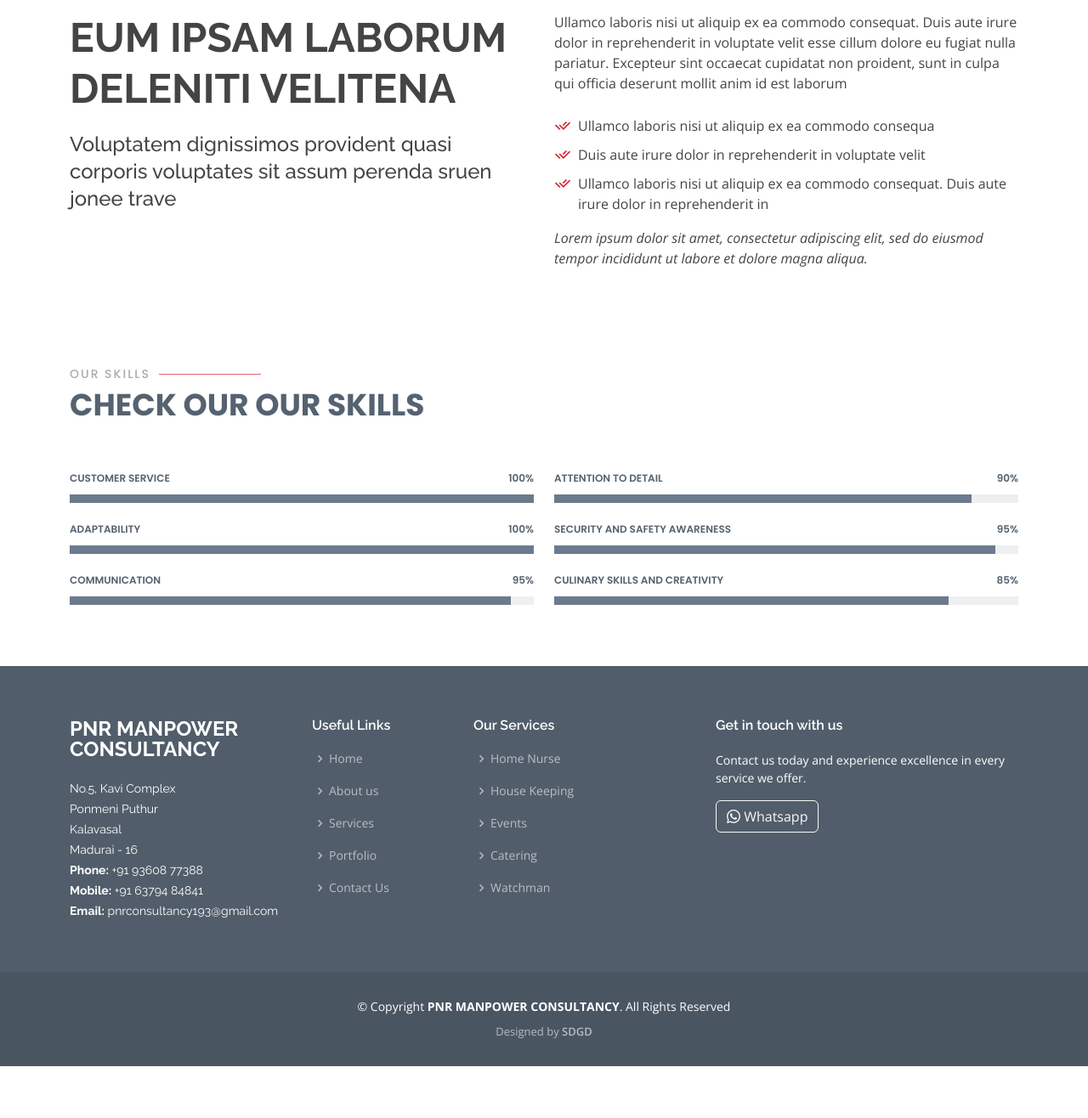
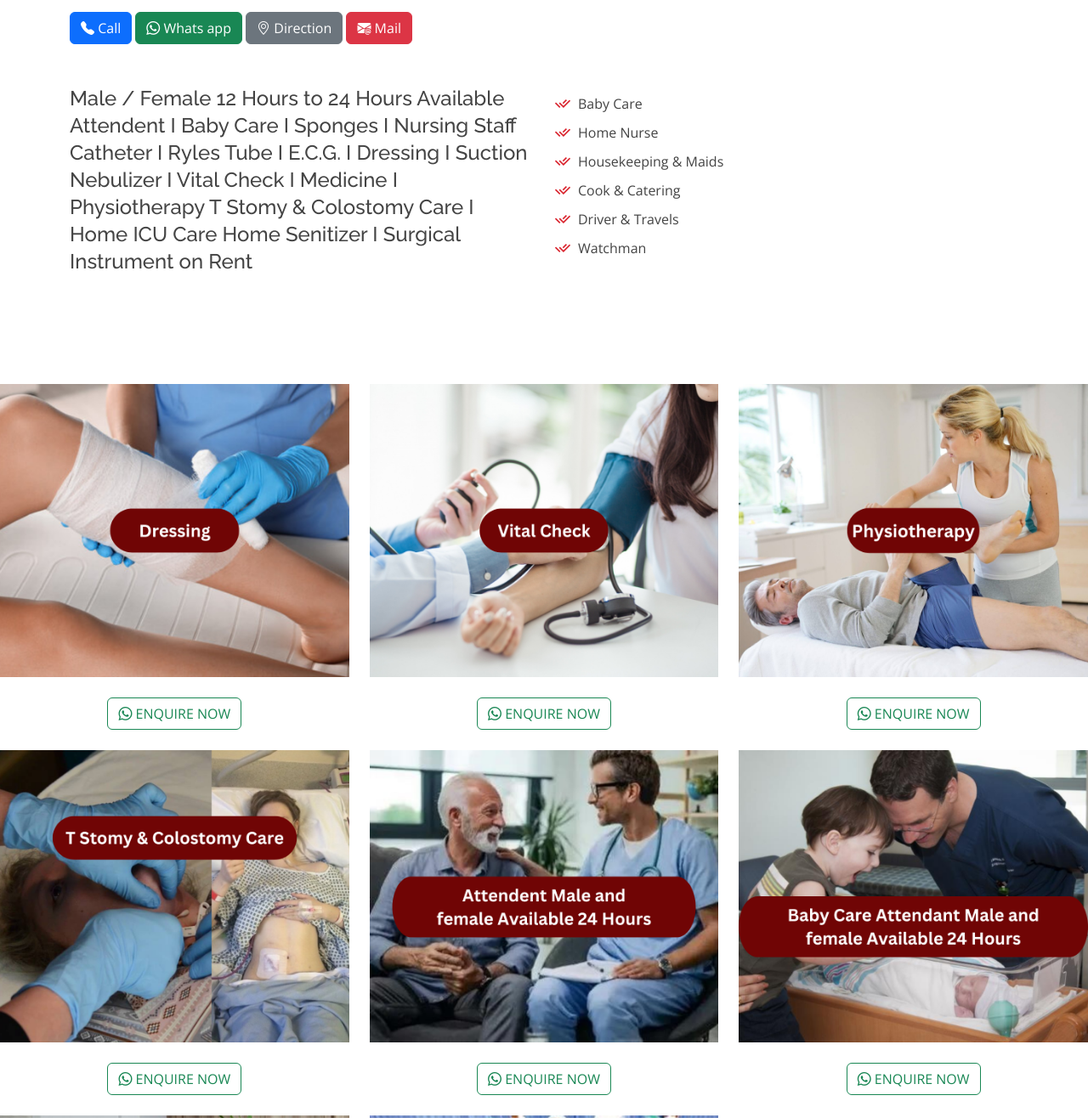
Before and after one commit to vengatp14/PNR_Consultancy, a plain HTML site: page about.html in a window 1280 px wide. Shown: the part 200-1516 px from the top of the page at 85% size. Before the commit the page ends 1455 px from the top, so only its background shows below. Drawn offline with nearby package versions, Linux system fonts and the light colour scheme.

Commit message:
modification

```diff
--- a/about.html
+++ b/about.html
@@ -78,30 +78,98 @@
       <div class="container">
 
         <div class="row content">
+
+          <div class="col-lg-12 mb-5">
+<button class="btn btn-primary"><i class="bi bi-telephone-fill"></i> Call</button>
+<button class="btn btn-success"><i class="bi bi-whatsapp"></i> Whats app</button>
+<button class="btn btn-secondary"><i class="bi bi-geo-alt"></i> Direction </button>
+<button class="btn btn-danger"><i class="bi bi-envelope-at-fill"></i> Mail</button>
+          </div>
+
           <div class="col-lg-6">
-            <h2>Eum ipsam laborum deleniti velitena</h2>
-            <h3>Voluptatem dignissimos provident quasi corporis voluptates sit assum perenda sruen jonee trave</h3>
+            <h3>Male / Female 12 Hours to 24 Hours Available
+              Attendent I Baby Care I Sponges I Nursing Staff
+              Catheter I Ryles Tube I E.C.G. I Dressing I Suction
+              Nebulizer I Vital Check I Medicine I Physiotherapy
+              T Stomy & Colostomy Care I Home ICU Care
+              Home Senitizer I Surgical Instrument on Rent</h3>
           </div>
           <div class="col-lg-6 pt-4 pt-lg-0">
-            <p>
-              Ullamco laboris nisi ut aliquip ex ea commodo consequat. Duis aute irure dolor in reprehenderit in voluptate
-              velit esse cillum dolore eu fugiat nulla pariatur. Excepteur sint occaecat cupidatat non proident, sunt in
-              culpa qui officia deserunt mollit anim id est laborum
-            </p>
             <ul>
-              <li><i class="ri-check-double-line"></i> Ullamco laboris nisi ut aliquip ex ea commodo consequa</li>
-              <li><i class="ri-check-double-line"></i> Duis aute irure dolor in reprehenderit in voluptate velit</li>
-              <li><i class="ri-check-double-line"></i> Ullamco laboris nisi ut aliquip ex ea commodo consequat. Duis aute irure dolor in reprehenderit in</li>
+              <li><i class="ri-check-double-line"></i> Baby Care</li>
+              <li><i class="ri-check-double-line"></i> Home Nurse</li>
+              <li><i class="ri-check-double-line"></i> Housekeeping & Maids</li>
+              <li><i class="ri-check-double-line"></i> Cook & Catering</li>
+              <li><i class="ri-check-double-line"></i> Driver & Travels</li>
+              <li><i class="ri-check-double-line"></i> Watchman</li>
             </ul>
-            <p class="fst-italic">
-              Lorem ipsum dolor sit amet, consectetur adipiscing elit, sed do eiusmod tempor incididunt ut labore et dolore
-              magna aliqua.
-            </p>
           </div>
         </div>
 
       </div>
     </section><!-- End About Section -->
+
+    <section>
+      <div class="row">
+        <div class="col-lg-4">
+          <img src="./assets/img/1.png" class="img-fluid" alt="">
+          <a target="_blank" class="d-flex justify-content-center" href="https://wa.me/+918608808943">
+            <button class="btn btn-outline-success my-4 "><i class="bi bi-whatsapp"></i>
+              ENQUIRE NOW </button>
+          </a>
+        </div>
+        <div class="col-lg-4">
+          <img src="./assets/img/2.png" class="img-fluid" alt="">
+          <a target="_blank" class="d-flex justify-content-center" href="https://wa.me/+918608808943">
+            <button class="btn btn-outline-success my-4 "><i class="bi bi-whatsapp"></i>
+              ENQUIRE NOW </button>
+          </a>
+        </div>
+        <div class="col-lg-4">
+          <img src="./assets/img/3.png" class="img-fluid" alt="">
+           <a target="_blank" class="d-flex justify-content-center" href="https://wa.me/+918608808943">
+            <button class="btn btn-outline-success my-4 "><i class="bi bi-whatsapp"></i>
+              ENQUIRE NOW </button>
+          </a>
+        </div>
+        <div class="col-lg-4">
+          <img src="./assets/img/4.png" class="img-fluid" alt="">
+           <a target="_blank" class="d-flex justify-content-center" href="https://wa.me/+918608808943">
+            <button class="btn btn-outline-success my-4 "><i class="bi bi-whatsapp"></i>
+              ENQUIRE NOW </button>
+          </a>
+        </div>
+        <div class="col-lg-4">
+          <img src="./assets/img/5.png" class="img-fluid" alt="">
+           <a target="_blank" class="d-flex justify-content-center" href="https://wa.me/+918608808943">
+            <button class="btn btn-outline-success my-4 "><i class="bi bi-whatsapp"></i>
+              ENQUIRE NOW </button>
+          </a>
+        </div>
+        <div class="col-lg-4">
+          <img src="./assets/img/6.png" class="img-fluid" alt="">
+           <a target="_blank" class="d-flex justify-content-center" href="https://wa.me/+918608808943">
+            <button class="btn btn-outline-success my-4 "><i class="bi bi-whatsapp"></i>
+              ENQUIRE NOW </button>
+          </a>
+        </div>
+        <div class="col-lg-4">
+          <img src="./assets/img/7.png" class="img-fluid" alt="">
+           <a target="_blank" class="d-flex justify-content-center" href="https://wa.me/+918608808943">
+            <button class="btn btn-outline-success my-4 "><i class="bi bi-whatsapp"></i>
+              ENQUIRE NOW </button>
+          </a>
+        </div>
+        <div class="col-lg-4">
+          <img src="./assets/img/8.png" class="img-fluid" alt="">
+           <a target="_blank" class="d-flex justify-content-center" href="https://wa.me/+918608808943">
+            <button class="btn btn-outline-success my-4 "><i class="bi bi-whatsapp"></i>
+              ENQUIRE NOW </button>
+          </a>
+        </div>
+
+      </div>
+    </section>
 
     <!-- ======= Our Skills Section ======= -->
     <section id="skills" class="skills">
```
Also changed, not shown: assets/img/1.png (added), assets/img/2.png (added), assets/img/3.png (added), assets/img/4.png (added), assets/img/5.png (added), assets/img/6.png (added), assets/img/7.png (added), assets/img/8.png (added), 1 other file.
